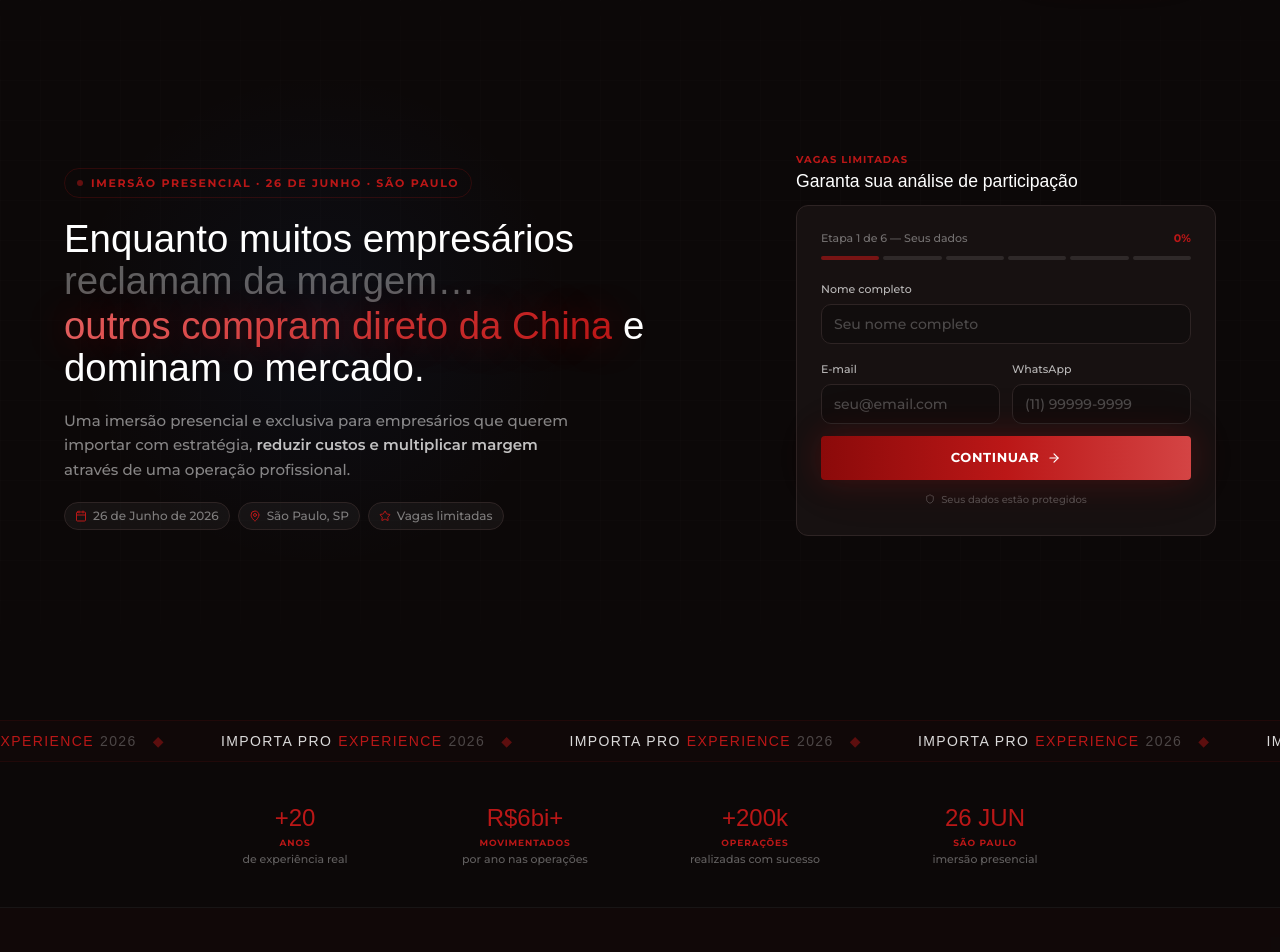
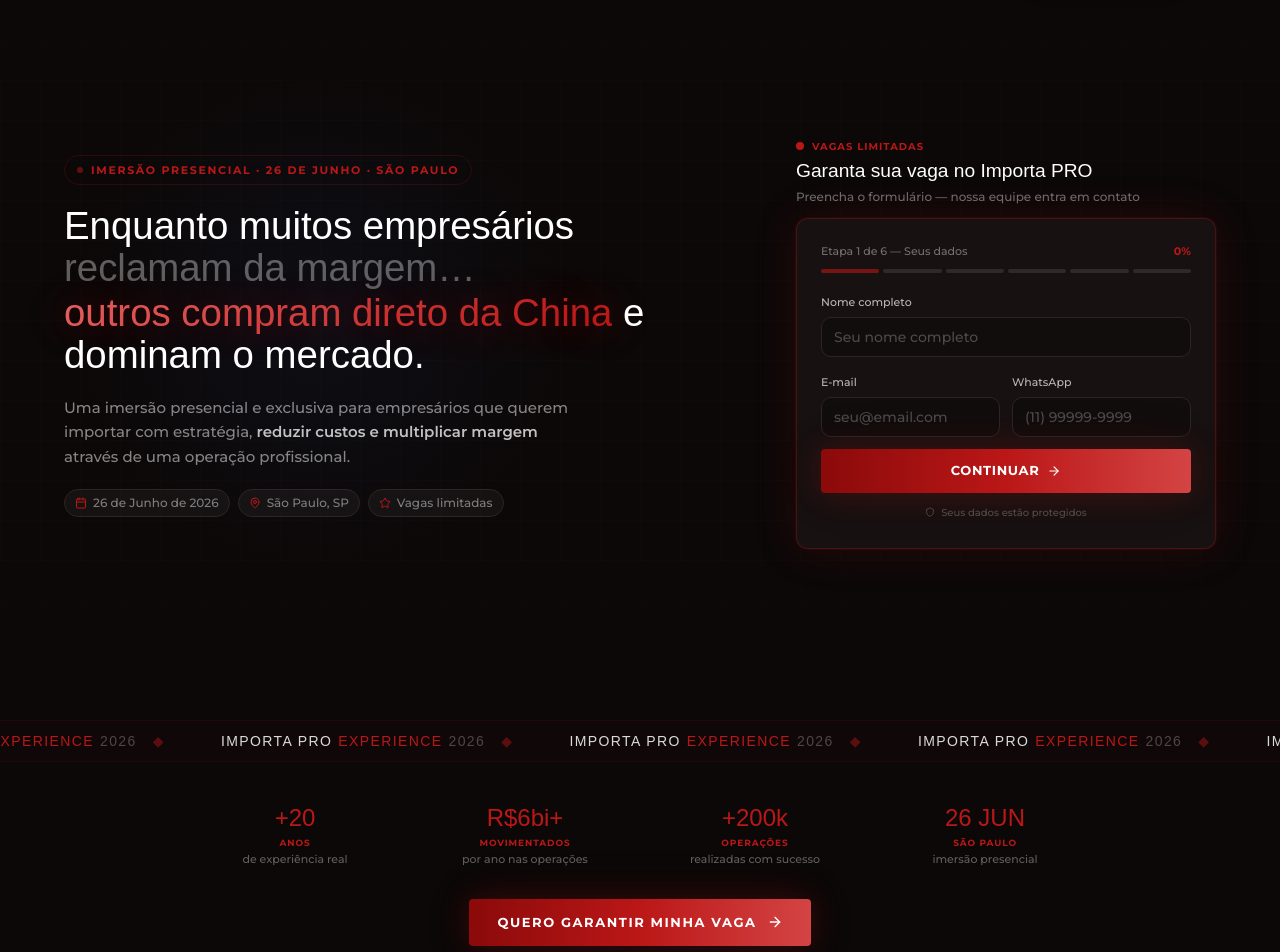
Before and after one commit to chinafacil-os/importaprosp, a React (Vite) app: page / in a window 1280 px wide. Shown: the part 80-1032 px from the top of the page. Built offline with nearby package versions, Linux system fonts and the light colour scheme; the HTML template or start-up script is replaced by a standard one; a web font is replaced by a local one.

Commit message:
feat: formulário destacado + CTAs em todas as dobras
- Formulário com borda vermelha, glow e pulsing dot em Vagas limitadas
- Header do form com subtítulo orientador
- CTAs adicionados após: Stats, Módulos, Speaker, Depoimentos, FAQ

Co-Authored-By: Claude Sonnet 4.6 <noreply@anthropic.com>

```diff
--- a/src/pages/Index.tsx
+++ b/src/pages/Index.tsx
@@ -547,7 +547,7 @@ const MultiStepForm = () => {
 
 
   return (
-    <div className="bg-card border border-white/8 rounded-xl p-5 sm:p-6 space-y-4">
+    <div className="bg-card border border-primary/30 rounded-xl p-5 sm:p-6 space-y-4 shadow-[0_0_45px_rgba(187,23,23,0.15)] ring-1 ring-primary/10">
       {/* Progress */}
       <div className="space-y-2.5">
         <div className="flex justify-between items-center">
@@ -728,9 +728,16 @@ export default function Index() {
               className="w-full lg:w-[400px] xl:w-[420px] lg:flex-shrink-0 space-y-3"
             >
               {/* Form header */}
-              <div className="space-y-0.5">
-                <p className="font-body text-[10px] text-primary font-bold uppercase tracking-widest">Vagas limitadas</p>
-                <h3 className="font-display text-[1.1rem] text-white leading-snug">Garanta sua análise de participação</h3>
+              <div className="space-y-1">
+                <div className="flex items-center gap-2">
+                  <span className="relative flex h-2 w-2">
+                    <span className="animate-ping absolute inline-flex h-full w-full rounded-full bg-primary opacity-75" />
+                    <span className="relative inline-flex rounded-full h-2 w-2 bg-primary" />
+                  </span>
+                  <p className="font-body text-[10px] text-primary font-bold uppercase tracking-widest">Vagas limitadas</p>
+                </div>
+                <h3 className="font-display text-[1.2rem] text-white leading-snug">Garanta sua vaga no Importa PRO</h3>
+                <p className="font-body text-[12px] text-white/40">Preencha o formulário — nossa equipe entra em contato</p>
               </div>
               <MultiStepForm />
             </motion.div>
@@ -748,7 +755,7 @@ export default function Index() {
           STATS
           ══════════════════════════════════════ */}
       <section className="py-10 px-4 sm:px-6 border-b border-white/5">
-        <div className="max-w-4xl mx-auto">
+        <div className="max-w-4xl mx-auto space-y-8">
           <motion.div initial="hidden" whileInView="visible" viewport={{ once: true, margin: "-60px" }} variants={stagger}
             className="grid grid-cols-2 sm:grid-cols-4 gap-5 sm:gap-6">
             {eventStats.map(s => (
@@ -758,6 +765,9 @@ export default function Index() {
                 <p className="font-body text-white/35 text-[11px] leading-snug">{s.desc}</p>
               </motion.div>
             ))}
+          </motion.div>
+          <motion.div initial="hidden" whileInView="visible" viewport={{ once: true, margin: "-40px" }} variants={fadeUp} className="flex justify-center">
+            <CtaButton onClick={scrollToForm}>QUERO GARANTIR MINHA VAGA</CtaButton>
           </motion.div>
         </div>
       </section>
@@ -869,6 +879,9 @@ export default function Index() {
               );
             })}
           </motion.div>
+          <motion.div initial="hidden" whileInView="visible" viewport={{ once: true, margin: "-40px" }} variants={fadeUp} className="flex justify-center pt-2">
+            <CtaButton onClick={scrollToForm}>QUERO APRENDER ISSO NA PRÁTICA</CtaButton>
+          </motion.div>
         </div>
       </section>
 
@@ -928,6 +941,9 @@ export default function Index() {
                 </div>
               </div>
             </div>
+          </motion.div>
+          <motion.div initial="hidden" whileInView="visible" viewport={{ once: true, margin: "-40px" }} variants={fadeUp} className="flex justify-center">
+            <CtaButton onClick={scrollToForm}>GARANTIR MINHA VAGA COM THIAGO</CtaButton>
           </motion.div>
         </div>
       </section>
@@ -1050,6 +1066,9 @@ export default function Index() {
               </motion.div>
             ))}
           </motion.div>
+          <motion.div initial="hidden" whileInView="visible" viewport={{ once: true, margin: "-40px" }} variants={fadeUp} className="flex justify-center pt-4">
+            <CtaButton onClick={scrollToForm}>QUERO RESULTADOS ASSIM</CtaButton>
+          </motion.div>
         </div>
       </section>
 
@@ -1084,6 +1103,9 @@ export default function Index() {
             {faqs.map((faq, i) => (
               <FaqItem key={i} item={faq} isOpen={openFaq === i} toggle={() => setOpenFaq(openFaq === i ? null : i)} />
             ))}
+          </motion.div>
+          <motion.div initial="hidden" whileInView="visible" viewport={{ once: true, margin: "-40px" }} variants={fadeUp} className="flex justify-center pt-2">
+            <CtaButton onClick={scrollToForm}>GARANTIR MINHA VAGA</CtaButton>
           </motion.div>
         </div>
       </section>
```
